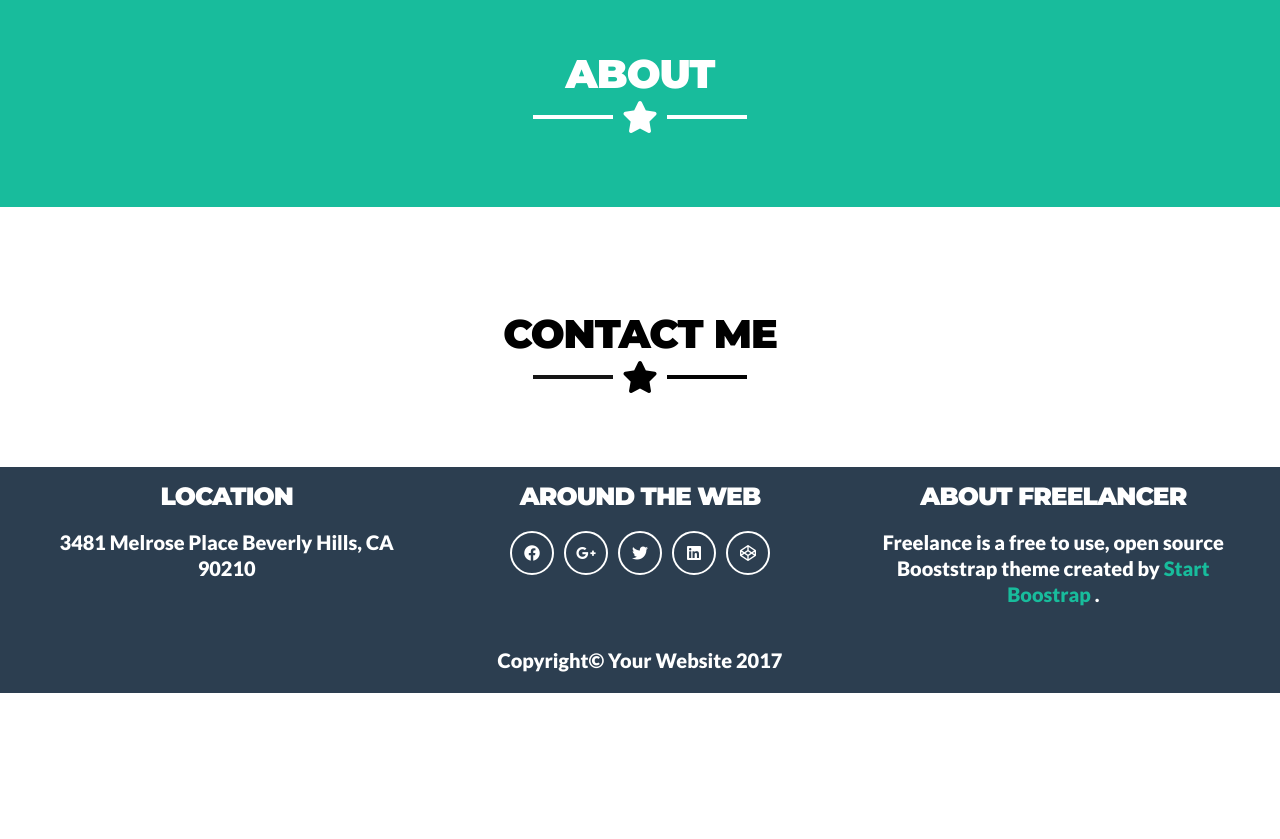
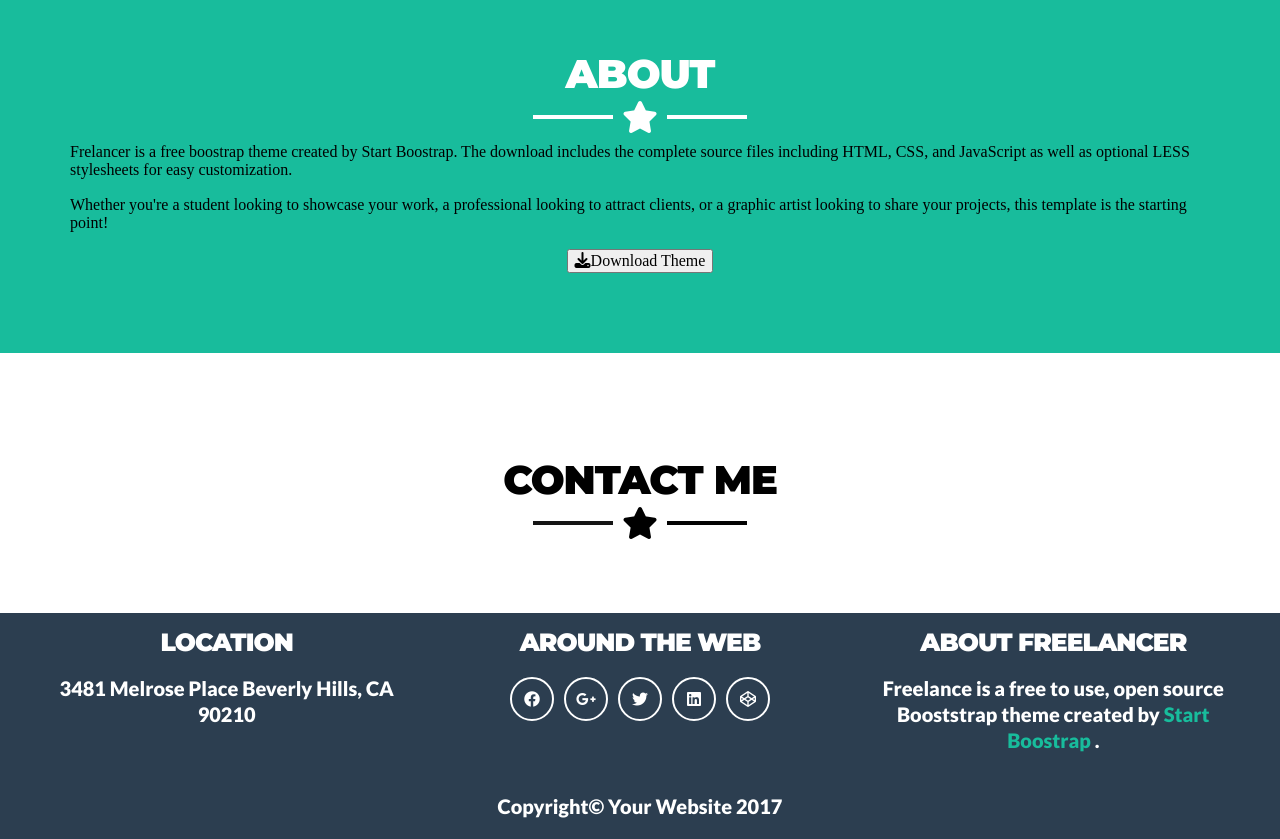
Before and after one commit to nelsonronaldobr/start-boostrap-react, a React (Vite) app: page / in a window 1280 px wide. Shown: the part 1780-2619 px from the top of the page. Before the commit the page ends 2473 px from the top, so only its background shows below. Built offline with nearby package versions, Linux system fonts and the light colour scheme.

Commit message:
adds a responsive style in the portfolio and includes previews in section about

```diff
--- a/src/components/sections/SectionAbout.jsx
+++ b/src/components/sections/SectionAbout.jsx
@@ -9,6 +9,22 @@ export const SectionAbout = ({ id }) => {
                 <section  className={style['section-about']}>
                     <Title className={style['section-about__title'] }>ABOUT</Title>
                     <IconStart color={'white'} className={'start-icon__white'}/>
+                    <div className="section-about__text ">
+            <p className="section-about__text">Frelancer is a free boostrap theme created by Start Boostrap. The download
+                includes the complete source files
+                including HTML, CSS, and JavaScript as well as optional LESS stylesheets for easy customization.</p>
+            <p className="section-about__text">Whether you're a student looking to showcase your work, a professional
+                looking
+                to attract clients, or a
+                graphic artist looking to share your projects, this template is the starting point!</p>
+
+        </div>
+        <button className="button">
+            <span className="icon">
+                <i className="fa fa-download"></i>
+            </span>
+            Download Theme
+        </button>
                 </section>
             </Container>
         </div>
--- a/src/css-modules/SectionPortfolio.module.css
+++ b/src/css-modules/SectionPortfolio.module.css
@@ -23,7 +23,7 @@
 }
 .section-portfolio__images{
     display: grid;
-    grid-template-columns: repeat(3, 1fr);
+    grid-template-columns: repeat(1, 1fr);
     gap: 30px;
     /* Espacio entre las imágenes */
     margin: 20px;
@@ -34,3 +34,17 @@
     object-fit: cover;
     /* Ajusta la imagen dentro del contenedor */
 }
+
+@media  (min-width: 576px) {
+
+    /* Tus estilos para dispositivos Small aquí */
+    .section-portfolio__images {
+        grid-template-columns: repeat(2, 1fr);
+    }
+
+}
+@media screen and (min-width: 992px) {
+    .section-portfolio__images{
+        grid-template-columns: repeat(3,1fr);
+    }
+}
```
Also changed, not shown: src/index.css (line endings or trailing spaces).
